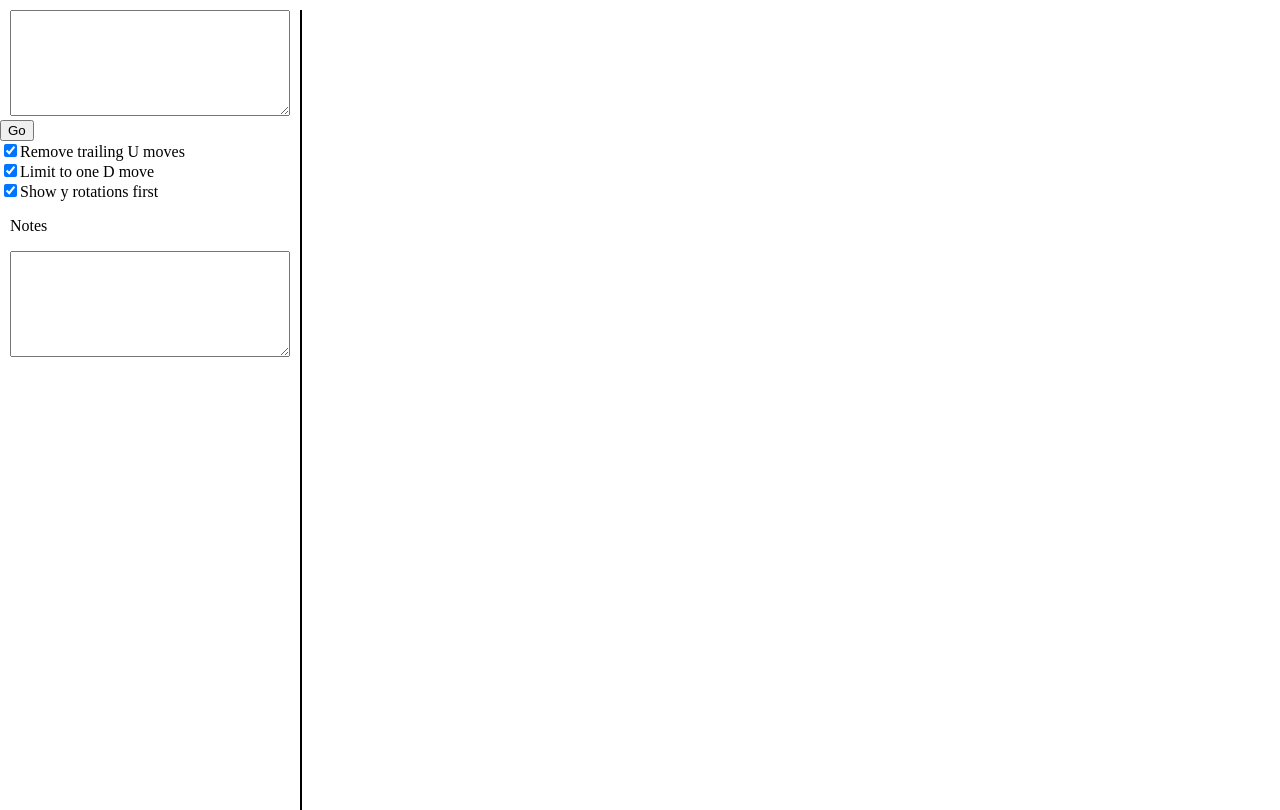
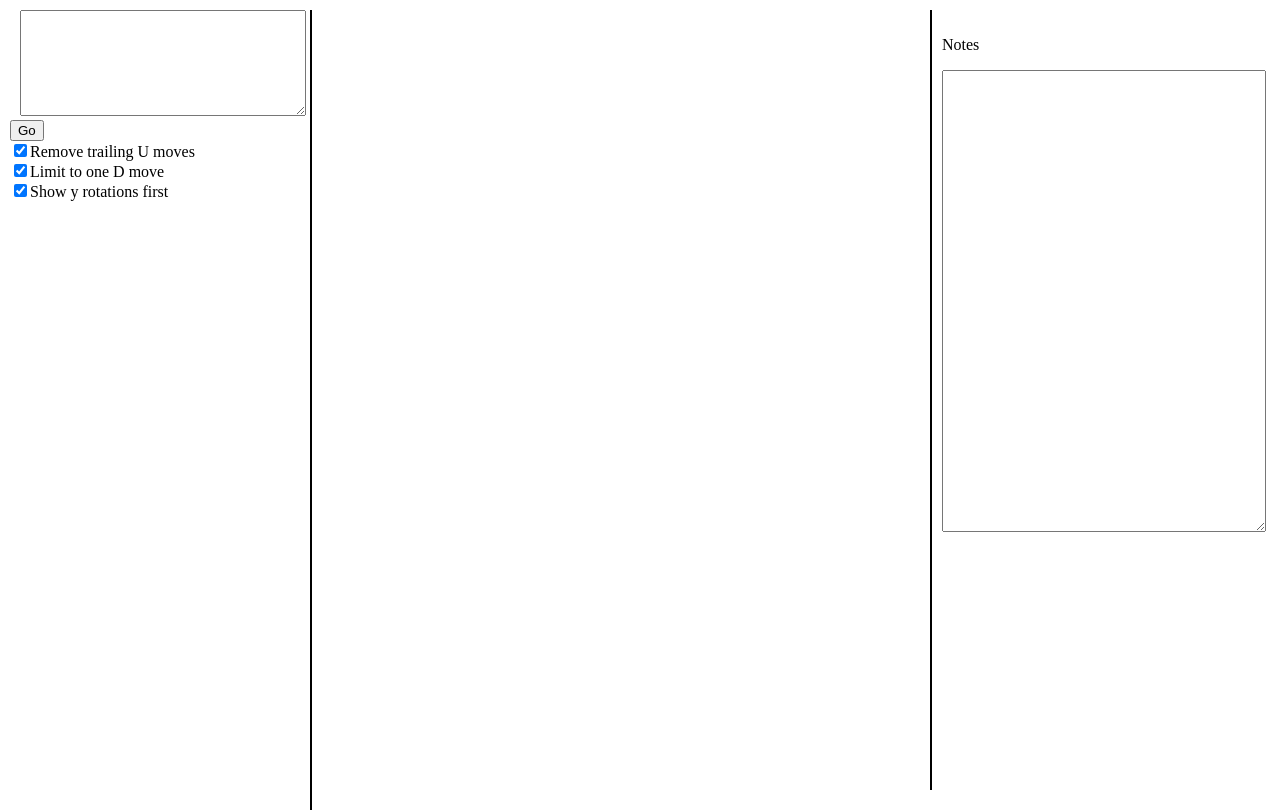
Before and after one commit to justinj/2x2-translator, a plain HTML site: page src/page.html in a window 1280 px wide. Both pictures are taken after a click on the element 150 px from the left and 130 px from the top of the page. Drawn offline with Linux system fonts and the light colour scheme.

Commit message:
Moved notes page, and allowed clicking on them to transfer

```diff
--- a/src/page.html
+++ b/src/page.html
@@ -16,7 +16,14 @@
         var inputs = box.val().split("\n")
         results.html("");
         $.each(inputs, function(index, input) {
-          results.append(Translator.translate(Translator.formatInput(input, getOptions()), getOptions()).join("<BR>") + "<BR><BR>")
+          var algs = Translator.translate(Translator.formatInput(input, getOptions()), getOptions());
+          algs = algs.map(function(input) {
+            return "<a class=\"alglink\">"+input+"</a>";
+          });
+          results.append(algs.join("<BR>") + "<BR><BR>")
+        });
+        $(".alglink").click(function(event) {
+          $("#notes").val($("#notes").val()+event.target.innerHTML+"\n");
         });
       }
 
@@ -47,10 +54,10 @@
         <input checked="true" type="checkbox" id="one_d" />Limit to one D move<br />
         <input checked="true" type="checkbox" id="show_y_rotations" />Show y rotations first<br />
       </div>
-      <div id="note_box">
-        <p>Notes</p>
-        <textarea id="notes" cols="5" type="text"></textarea>
-      </div>
+    </div>
+    <div id="note_box">
+      <p>Notes</p>
+      <textarea id="notes" cols="5" type="text"></textarea>
     </div>
     <div id="results"></div>
   </body>
--- a/src/style.css
+++ b/src/style.css
@@ -10,18 +10,36 @@ html, body
   border-right:2px solid black;
   width: 300px;
   height:100%;
+  padding-left:10px;
 }
 
-#input, #note_box
+#input
 {
   margin:10px;
-  height: 100px;
+  height:100px;
 }
 
-#alg_box, #notes
+#note_box
 {
-  width:98%;
-  max-width:98%;
+  border-left:2px solid black;
+  position:absolute;
+  left:930px;
+  top:10px;
+  bottom:10px;
+  right:10px;
+  padding:10px;
+}
+
+#notes
+{
+  width:100%;
+  height:60%;
+}
+
+#alg_box
+{
+  width:100%;
+  max-width:100%;
   height:100px;
 }
 
@@ -36,4 +54,11 @@ html, body
   position:absolute;
   left:310px;
   top:0px;
+  padding:10px;
+  width:600px;
 }
+
+.alglink
+{
+  cursor:pointer;
+}
```
